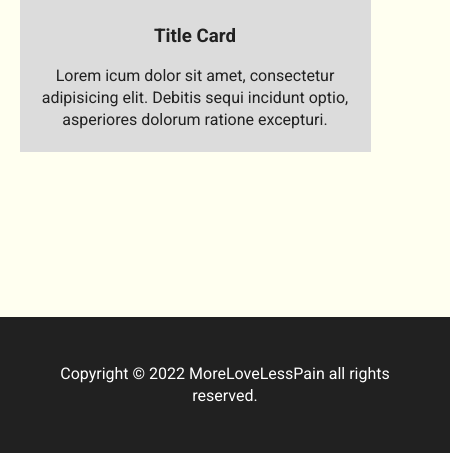
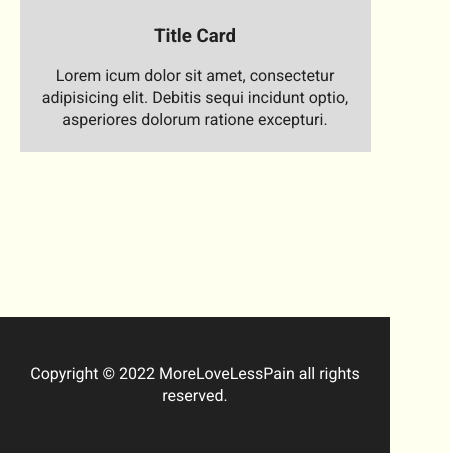
Before and after one commit to Darkcaccio/MoreLoveLessPain-Project, a plain HTML site: page index.html in a window 390 px wide. Shown: the part 1576-2029 px from the top of the page, 450 px wide, since content can reach past the window. Drawn offline with nearby package versions, Linux system fonts and the light colour scheme; a web font is replaced by a local one.

Commit message:
Update style.css

```diff
--- a/css/style.css
+++ b/css/style.css
@@ -115,7 +115,7 @@ padding: 15px; text-decoration: none;}
 
 
 
-.footer{height: 3%; width: 100%;}
+.footer{height: 3%; width: auto;}
 
 
 
```
